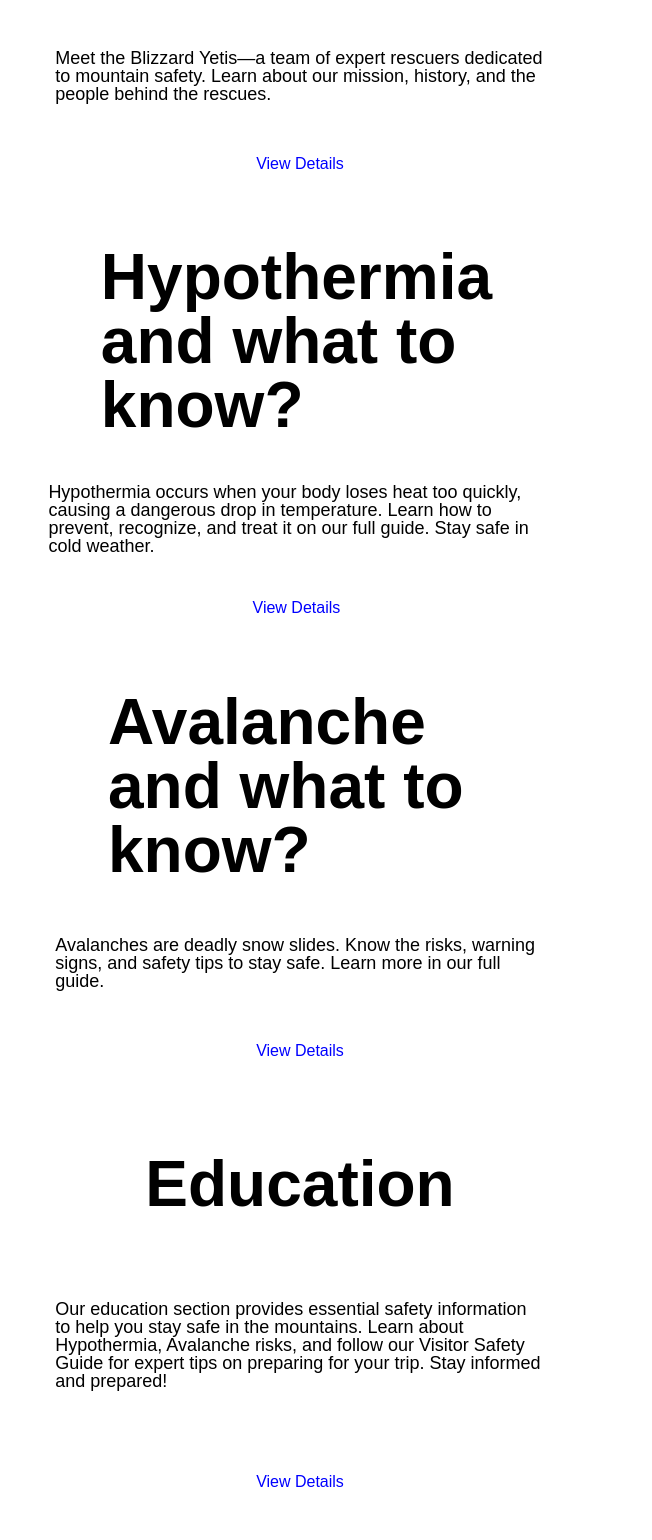
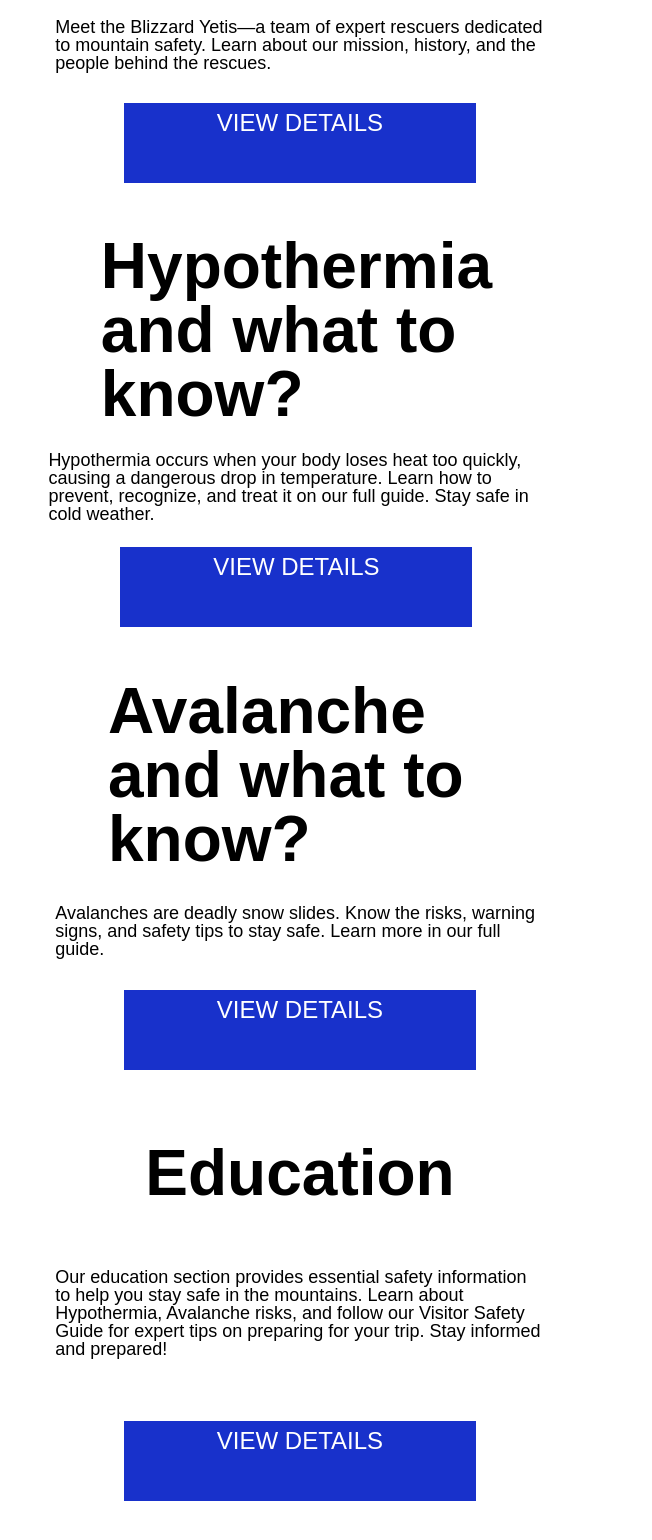
Before and after one commit to theauthcelia/theblizzardyetis, a plain HTML site: page index.html in a window 1280 px wide. Shown: the part 1254-2794 px from the top of the page, 628-1280 px from the left. Drawn offline with Linux system fonts and the light colour scheme.

Commit message:
button index fix

```diff
--- a/css/main.css
+++ b/css/main.css
@@ -149,6 +149,10 @@ button.big-button {
   padding: 0.5rem 1rem;
   border: none;
   text-transform: uppercase;
+}
+.body-article .button-donate {
+  background-color: #1831cb;
+  color: white;
 }
 .button-donate:hover {
   background: #7676ff;
--- a/index.html
+++ b/index.html
@@ -91,7 +91,7 @@
                 mountain safety. Learn about our mission, history, and the
                 people behind the rescues.
               </p>
-              <a href="about.html" class="link-button">View Details</a>
+              <a href="about.html" class="button-donate">View Details</a>
             </div>
           </article>
 
@@ -112,7 +112,7 @@
                 recognize, and treat it on our full guide. Stay safe in cold
                 weather.
               </p>
-              <a href="hypothermia.html" class="link-button">View Details</a>
+              <a href="hypothermia.html" class="button-donate">View Details</a>
             </div>
           </article>
 
@@ -132,7 +132,7 @@
                 signs, and safety tips to stay safe. Learn more in our full
                 guide.
               </p>
-              <a href="avalanche.html" class="link-button">View Details</a>
+              <a href="avalanche.html" class="button-donate">View Details</a>
             </div>
           </article>
 
@@ -153,7 +153,7 @@
                 Avalanche risks, and follow our Visitor Safety Guide for expert
                 tips on preparing for your trip. Stay informed and prepared!
               </p>
-              <a href="education.html" class="link-button">View Details</a>
+              <a href="education.html" class="button-donate">View Details</a>
             </div>
           </article>
 
@@ -173,7 +173,7 @@
                 education, emergency training, and volunteer opportunities to
                 keep the community safe in the mountains.
               </p>
-              <a href="services.html" class="link-button">View Details</a>
+              <a href="services.html" class="button-donate">View Details</a>
             </div>
           </article>
         </section>
```
